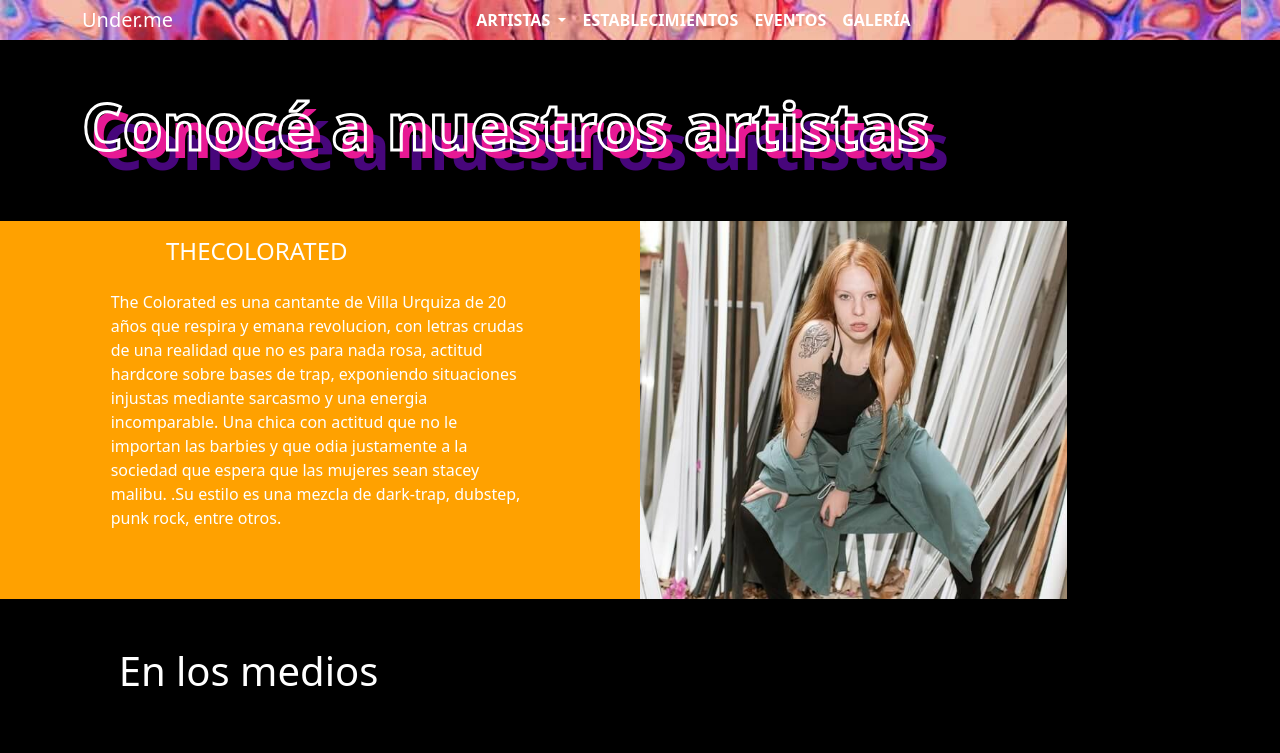
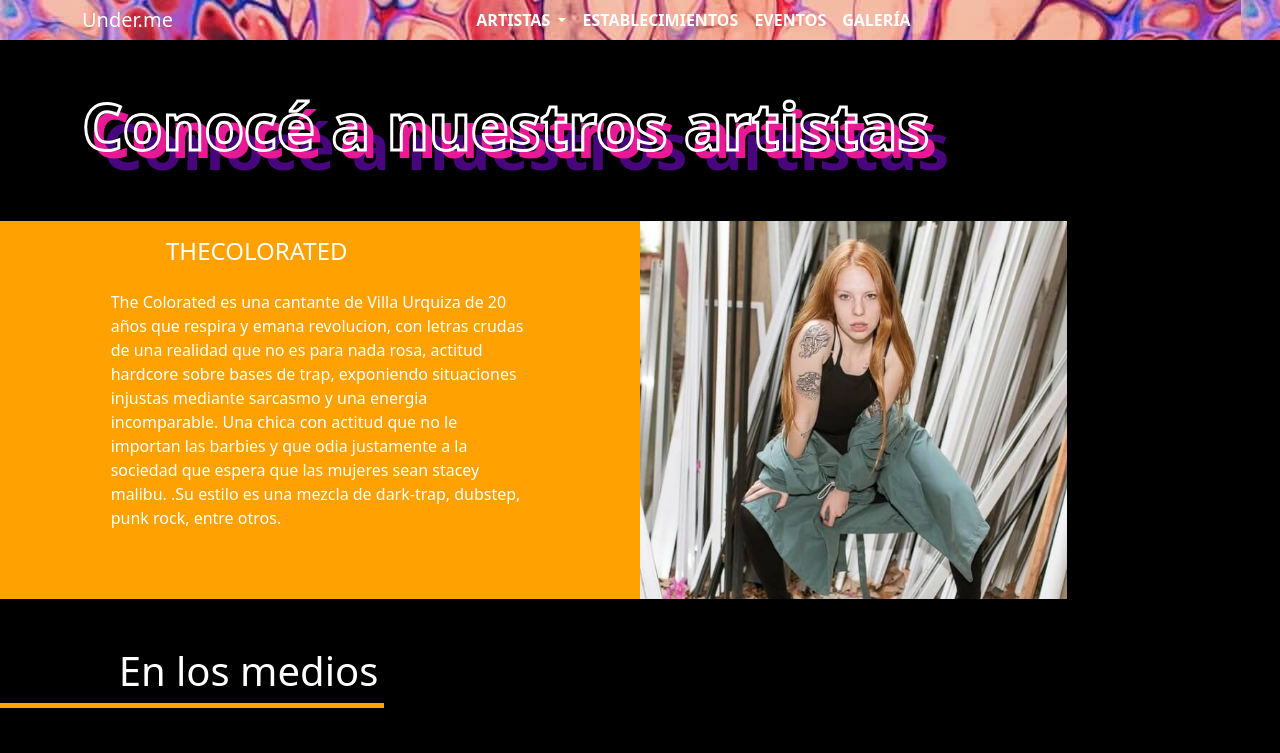
Before and after one commit to RocioSantiso/under.me, a website: page pages/artistas.html in a window 1280 px wide. Shown: the top 753 px of the page. Drawn offline with nearby package versions, Linux system fonts and the light colour scheme.

Commit message:
arreglo de estilos

```diff
--- a/scss/_colores.scss
+++ b/scss/_colores.scss
@@ -55,7 +55,7 @@ Negro claro: #131313
 }
 
 .c-naranja{
-    color: #FFA100;
+    background-color: #FFA100;
     width:30%;
     height: 5px;
 }
```
Also changed, not shown: css/estilo.css.
